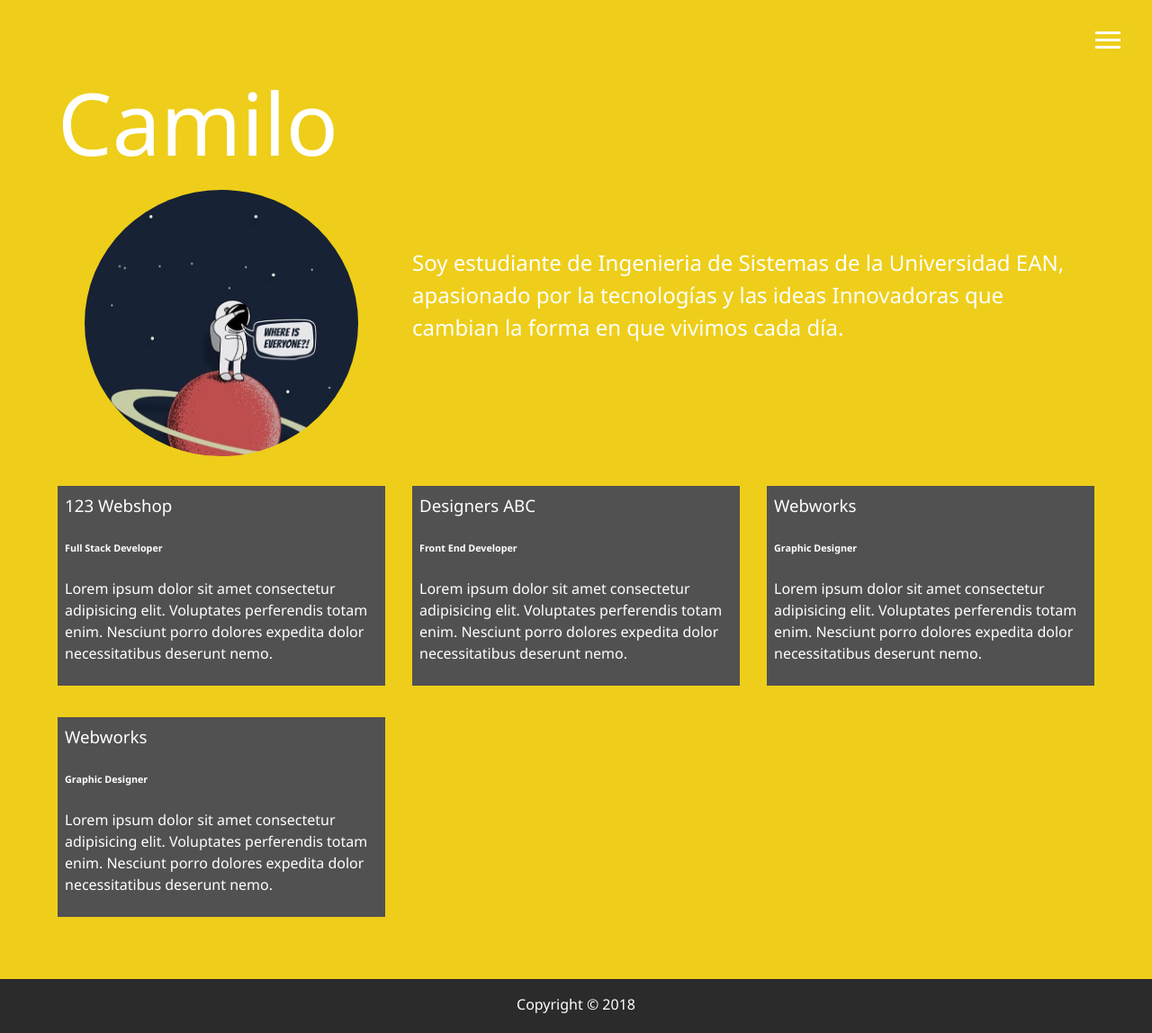
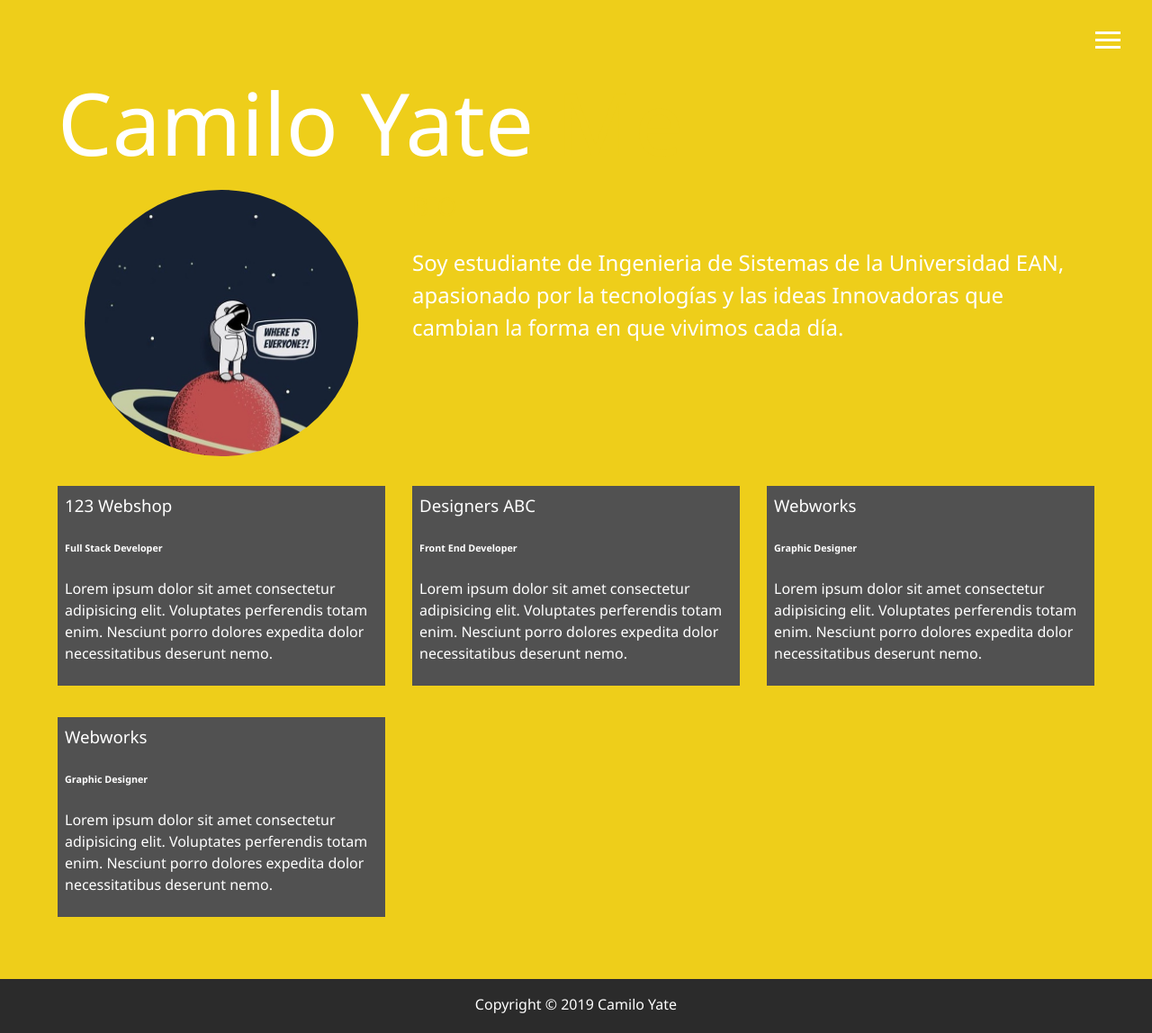
Before and after one commit to CamiloYate09/CamiloYate09, a website: page dist/about.html in a window 1280 px wide. Shown: the whole page at 90% size. Drawn offline with Linux system fonts and the light colour scheme.

Commit message:
camilo yate 2019

```diff
--- a/dist/about.html
+++ b/dist/about.html
@@ -52,7 +52,7 @@
 
 <main id="about">
     <h1 class="lg-heading">
-        Camilo
+        Camilo Yate
         <span class="text-secondary">Me</span>
     </h1>
 
@@ -63,7 +63,7 @@
 
         <div class="bio">
             <h3 class="text-secondary">BIO</h3>
-            <p>Soy estudiante de Ingenieria de Sistemas de la Universidad EAN, apasionado por la tecnologías y las ideas Innovadoras
+            <p >Soy estudiante de Ingenieria de Sistemas de la Universidad EAN, apasionado por la tecnologías y las ideas Innovadoras
             que cambian la forma en que vivimos cada día.</p>
         </div>
 
@@ -108,7 +108,7 @@
 
 
 <footer id="main-footer">
-    Copyright &copy; 2018
+    Copyright &copy; 2019 Camilo Yate
 </footer>
 
 <script src="js/main.js"></script>
--- a/dist/css/main.css
+++ b/dist/css/main.css
@@ -37,22 +37,6 @@
 /*Cambiar de nombres*/
 
 /***********************************************/
-
-
-
-
-
-
-
-
-
-
-
-
-
-
-
-
 
 .menu-btn {
     position: absolute;
@@ -142,7 +126,8 @@
 .menu-branding .portrait {
     width: 250px;
     height: 250px;
-    background: url("../img/projects/camilo.jpg");
+    /*background: url("../img/projects/camilo.jpg");*/
+    background-image: url("../img/projects/camilo.jpg");
     border-radius: 50%;
     border: solid 3px gray;
 }
@@ -473,7 +458,6 @@ main#home h1 {
     }
 }
 
-
-.imagenes{
+.imagenes {
     height: 302px;
 }
```
